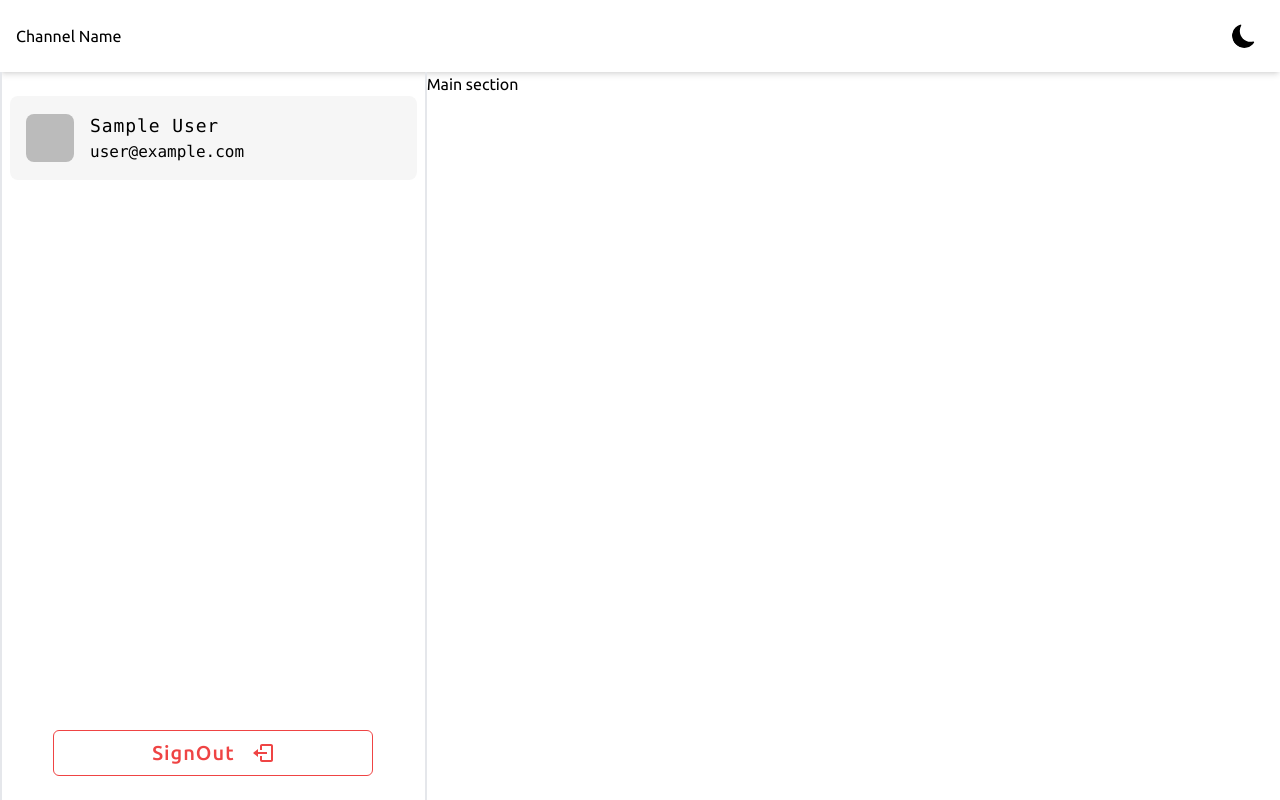
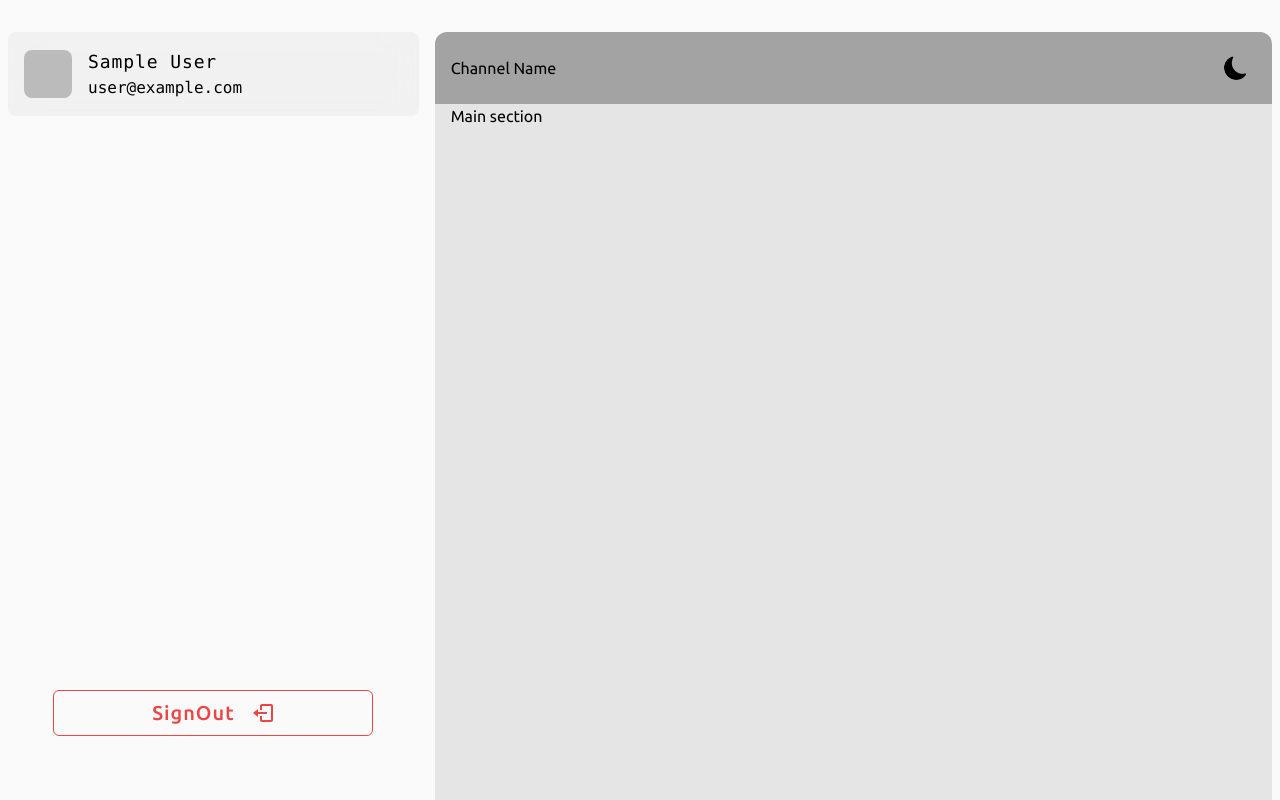
Before and after one commit to Manthan-Kuber/ChatVerse, a Next.js app: page /chats in a window 1280 px wide. Built offline with nearby package versions, Linux system fonts and the light colour scheme; no server answers; sample sign-in values are in the browser's storage.

Commit message:
style(chats): make big ui improvements

```diff
--- a/src/components/ChatsHeader.tsx
+++ b/src/components/ChatsHeader.tsx
@@ -10,7 +10,7 @@ const ChatsHeader = ({
   const { width: screenWidth } = useWindowSize();
 
   return (
-    <header className="p-4 shadow-md dark:shadow-neutral-500">
+    <header className="bg-neutral-400 p-4 sm:rounded-t-xl dark:bg-black">
       <div className="mx-auto grid max-w-7xl grid-cols-[auto_1fr] items-center gap-x-4">
         {screenWidth && screenWidth < 640 && (
           <div>
--- a/src/components/Menu.tsx
+++ b/src/components/Menu.tsx
@@ -31,9 +31,9 @@ const Menu = ({
           },
         }}
         exit={{ x: menuWidth }}
-        className="min-h-screen w-8/12 bg-white py-4 dark:bg-zinc-900"
+        className="min-h-screen w-8/12 bg-white py-4 dark:bg-[#1c1b22]"
       >
-        <div className="flex items-center justify-between">
+        <div className="flex items-center justify-between px-2">
           <ThemeChanger />
           <IoMdClose
             className="btn-with-hover"
--- a/src/components/Sidebar.tsx
+++ b/src/components/Sidebar.tsx
@@ -24,8 +24,7 @@ const Sidebar = () => {
   }
 
   return (
-    // TODO remove borders and replace with a lighter bg color
-    <div className=" flex min-h-[calc(100vh-72px)] flex-col justify-between px-2 py-6 sm:border-x-2 ">
+    <div className=" flex min-h-[calc(100vh-72px)] flex-col justify-between bg-neutral-50 px-2 py-8 dark:bg-[#1c1b22] sm:min-h-screen ">
       <div className="flex items-center gap-4 rounded-lg bg-neutral-400 bg-opacity-10 p-4 backdrop-blur-lg">
         {session && session.user && session.user.image ? (
           <img
@@ -55,7 +54,7 @@ const Sidebar = () => {
         </div>
       </div>
       <button
-        className="mx-auto flex w-full max-w-xs items-center justify-center gap-4 rounded-md border border-red-500 p-2 text-xl font-medium tracking-wider text-red-500 transition-colors duration-200 hover:bg-red-500 hover:text-white"
+        className="mx-auto flex w-full max-w-xs items-center justify-center gap-4 rounded-md border border-red-500 p-2 text-xl font-medium tracking-wider text-red-500 transition-colors duration-200 hover:bg-red-500 hover:text-white sm:mb-8"
         onClick={handleSignOut}
       >
         <span>SignOut</span>
--- a/src/pages/chats.tsx
+++ b/src/pages/chats.tsx
@@ -11,8 +11,7 @@ const chats = () => {
   const wByN = (n: number) => screenWidth && screenWidth * n;
   return (
     <>
-      <ChatsHeader setIsOpen={setIsOpen} />
-      <div className="mx-auto max-w-7xl  sm:grid sm:grid-cols-[1fr_2fr]">
+      <div className="mx-auto max-w-7xl sm:grid sm:grid-cols-[1fr_2fr]">
         {screenWidth && screenWidth >= 640 ? (
           <section>
             <Sidebar />
@@ -26,7 +25,12 @@ const chats = () => {
             )}
           </AnimatePresence>
         )}
-        <main>Main section</main>
+        <div className="bg-neutral-50 dark:bg-[#1c1b22] sm:px-2 sm:pt-8">
+          <ChatsHeader setIsOpen={setIsOpen} />
+          <main className="min-h-[calc(100vh-3.5rem)] bg-neutral-200 px-4 dark:bg-zinc-900 sm:min-h-[calc(100vh-6.5rem)]">
+            Main section
+          </main>
+        </div>
       </div>
     </>
   );
```
